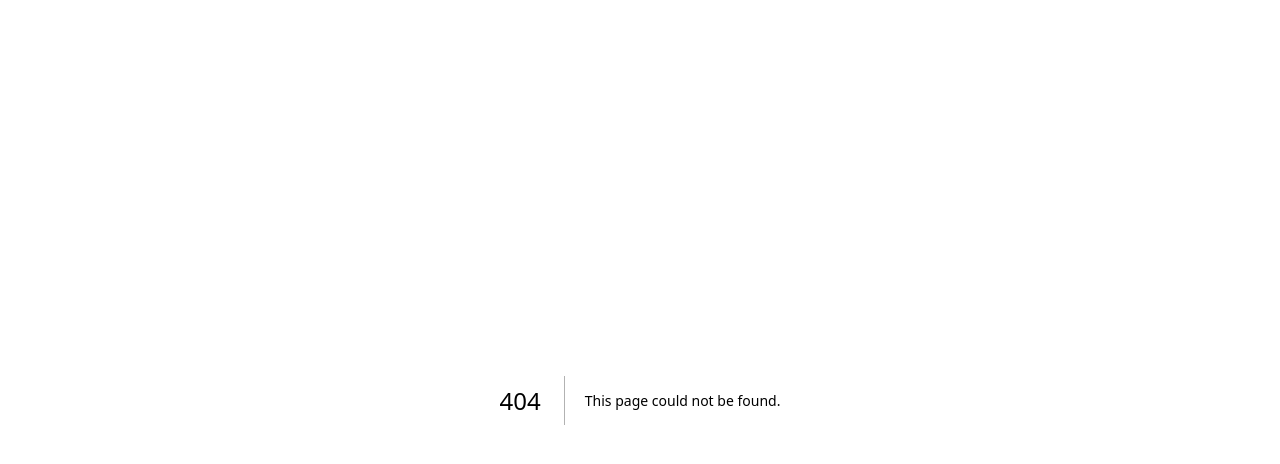
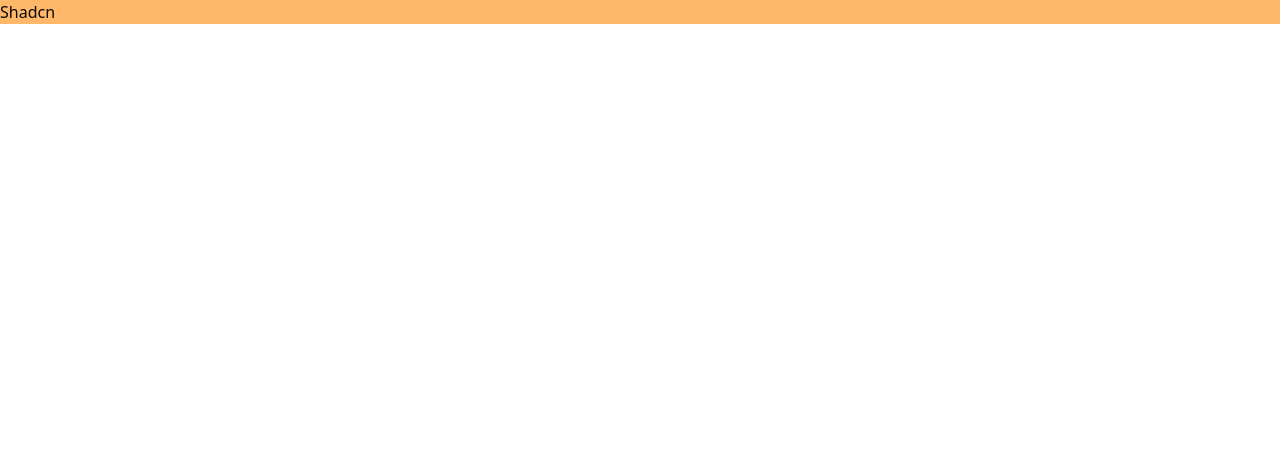
Before and after one commit to oneyoung19/learn-nextjs, a Next.js app: page /shadcn-ui in a window 1280 px wide. Before the commit this address had no page. Shown: the top 464 px of the page. Built offline with nearby package versions, Linux system fonts and the light colour scheme.

Commit message:
feat(app): 添加 shadcn-ui 页面

```diff
--- /dev/null
+++ b/app/shadcn-ui/page.tsx
@@ -0,0 +1,5 @@
+export default function shadcn () {
+  return (
+    <h1 className="bg-orange-300">Shadcn</h1>
+  )
+}
```
